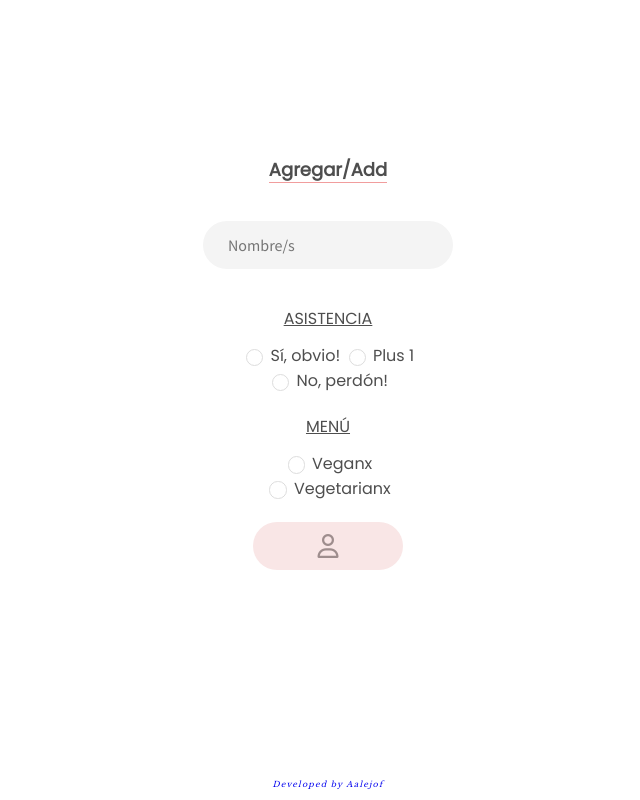
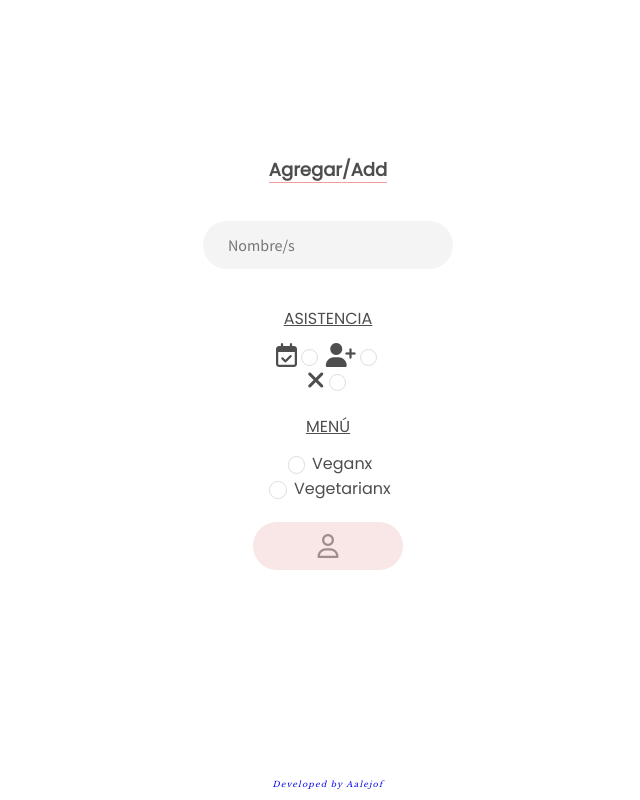
Before and after one commit to AAlejof/HeliKi, a React (Create React App) app in the folder client/: page /admin in a window 1280 px wide. Shown: the part 899-1699 px from the top of the page, without its empty margins (312-952 px from the left). Built offline with nearby package versions, Linux system fonts and the light colour scheme.

Commit message:
WIP form structure

```diff
--- a/client/src/components/Admin/Admin.jsx
+++ b/client/src/components/Admin/Admin.jsx
@@ -61,7 +61,7 @@ const Admin = () => {
                 </div>
                 <div className={style.dashboardDiv}>
                     <h4 className={style.h4Dashboard}>Agregar/Add</h4>
-                    <div>
+            <div>
                 <div className={style.rsvpDiv}>
                     <form className={style.rsvpForm} onSubmit={(e) => handleSubmit(e)}>
                         <div>
@@ -69,10 +69,10 @@ const Admin = () => {
                         </div>
                             <h4  className={style.h4Div}>ASISTENCIA</h4>
                         <div className={style.formDiv}>
-                            <input type="checkbox" className={style.cbRound}/><span className={style.formSpan}> Sí, obvio! </span>
-                            <input type="checkbox" className={style.cbRound}/> <span className={style.formSpan}> Plus 1</span>
+                            <span className={style.formSpan}><i class="fa-regular fa-calendar-check fa-xl"></i></span><input type="checkbox" className={style.cbRound}/>
+                            <span className={style.formSpan}> <i class="fa-solid fa-user-plus fa-xl"></i></span><input type="checkbox" className={style.cbRound}/>
                             <br/>
-                            <input type="checkbox" className={style.cbRound}/><span className={style.formSpan}> No, perdón! </span>
+                            <span className={style.formSpan}> <i class="fa-solid fa-xmark fa-xl"></i></span><input type="checkbox" className={style.cbRound}/>
                         </div>
                             <h4  className={style.h4Div}>MENÚ</h4>
                         <div className={style.formDiv}>
```
